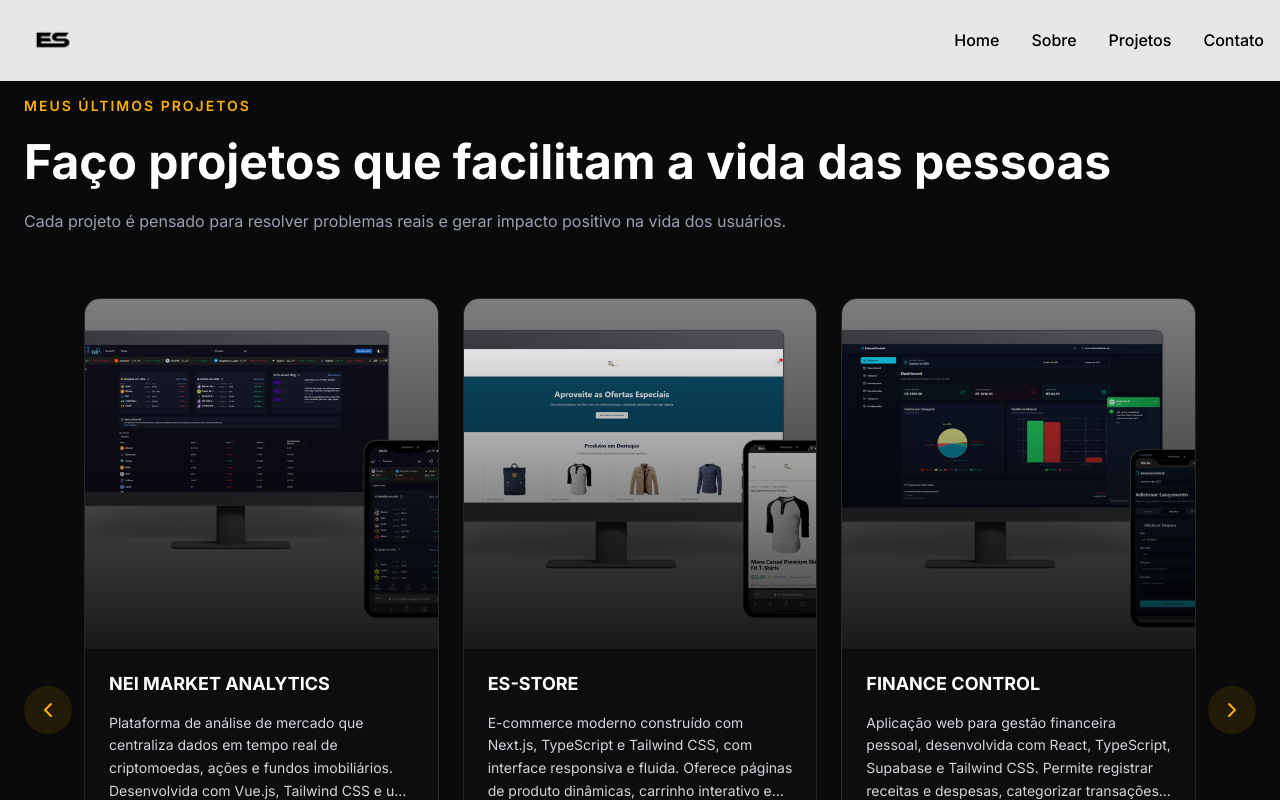
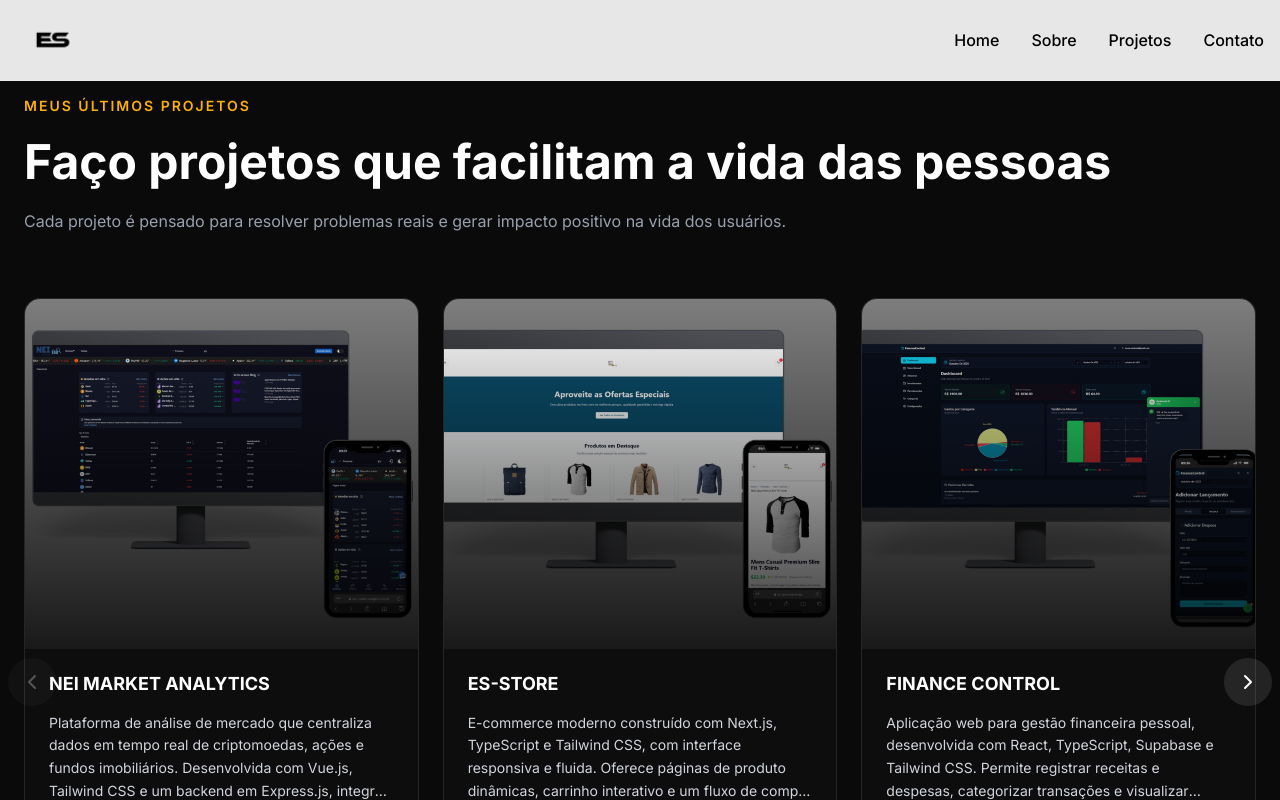
Before and after one commit to eracksonsouza/new-portfolio, a Next.js app: page /projects in a window 1280 px wide. Shown: the top 800 px of the page. Built offline with nearby package versions, Linux system fonts and the light colour scheme.

Commit message:
feat: Implement initial portfolio site structure with hero, projects carousel, and contact form components, and add profile image.

```diff
--- a/src/components/projects-card.tsx
+++ b/src/components/projects-card.tsx
@@ -7,9 +7,8 @@ import lpPsic from "@/../../public/assets/projetos/lp-psic.png";
 import petDev from "@/../../public/assets/projetos/petdev.png";
 import Image from "next/image";
 import Link from "next/link";
-import { Code, ExternalLink } from "lucide-react";
-import { useCarousel } from "@/hooks/useCarousel";
-import { Carousel } from "@/components/ui/carousel";
+import { Code, ExternalLink, ChevronLeft, ChevronRight } from "lucide-react";
+import { useState, useEffect } from "react";
 
 const Projetos = [
   {
@@ -27,7 +26,6 @@ const Projetos = [
   },
   {
     id: 2,
-
     title: "ES-STORE",
     description:
       "E-commerce moderno construído com Next.js, TypeScript e Tailwind CSS, com interface responsiva e fluida. Oferece páginas de produto dinâmicas, carrinho interativo e um fluxo de compra otimizado para mobile. O projeto foi desenhado para melhorar a experiência de compra e conversão, aplicando boas práticas de UI/UX e performance.",
@@ -41,7 +39,6 @@ const Projetos = [
   },
   {
     id: 3,
-
     title: "FINANCE CONTROL",
     description:
       "Aplicação web para gestão financeira pessoal, desenvolvida com React, TypeScript, Supabase e Tailwind CSS. Permite registrar receitas e despesas, categorizar transações e visualizar gráficos interativos que ajudam o usuário a entender e controlar seu orçamento. O sistema conta com autenticação segura e armazenamento persistente.",
@@ -61,7 +58,6 @@ const Projetos = [
   },
   {
     id: 4,
-
     title: "Landing Page — Dra. Marina",
     description:
       "Landing page feita em Next.js e Tailwind CSS para divulgação de serviços de psicologia. Foco total em clareza e credibilidade, apresentando informações sobre os atendimentos, depoimentos de pacientes e um formulário funcional de contato. O design transmite empatia e profissionalismo, conectando novos pacientes com a psicóloga de forma simples e humana.",
@@ -88,32 +84,42 @@ const Projetos = [
   },
 ];
 
-const ProjectsCard = () => {
-  const {
-    currentIndex,
-    itemsPerPage,
-    maxIndex,
-    handlePrev,
-    handleNext,
-    goToSlide,
-    canGoPrev,
-    canGoNext,
-    pauseAutoplay,
-    resumeAutoplay,
-  } = useCarousel({
-    totalItems: Projetos.length,
-    breakpoints: { mobile: 1, tablet: 2, desktop: 3 },
-    autoplay: true,
-    autoplayInterval: 5000,
-    loop: true,
-  });
+export default function ProjectsCard() {
+  const [currentIndex, setCurrentIndex] = useState(0);
+  const [itemsPerPage, setItemsPerPage] = useState(3);
+
+  // Detectar tamanho da tela
+  useEffect(() => {
+    const handleResize = () => {
+      if (window.innerWidth < 768) {
+        setItemsPerPage(1); // Mobile: 1 card
+      } else if (window.innerWidth < 1024) {
+        setItemsPerPage(2); // Tablet: 2 cards
+      } else {
+        setItemsPerPage(3); // Desktop: 3 cards
+      }
+      setCurrentIndex(0); // Reset ao mudar tamanho
+    };
+
+    handleResize();
+    window.addEventListener("resize", handleResize);
+    return () => window.removeEventListener("resize", handleResize);
+  }, []);
+
+  const maxIndex = Math.max(0, Projetos.length - itemsPerPage);
+
+  const handlePrev = () => {
+    setCurrentIndex((prev) => Math.max(0, prev - 1));
+  };
+
+  const handleNext = () => {
+    setCurrentIndex((prev) => Math.min(maxIndex, prev + 1));
+  };
 
   return (
     <section
       id="projects"
       className="min-h-screen bg-[#0a0a0a] py-12 md:py-20 px-4 md:px-6"
-      onMouseEnter={pauseAutoplay}
-      onMouseLeave={resumeAutoplay}
     >
       <div className="max-w-7xl mx-auto">
         <div className="text-left mb-12 md:mb-16 mt-4">
@@ -130,22 +136,28 @@ const ProjectsCard = () => {
         </div>
 
         {/* Carrossel */}
-        <Carousel
-          currentIndex={currentIndex}
-          itemsPerPage={itemsPerPage}
-          maxIndex={maxIndex}
-          onPrev={handlePrev}
-          onNext={handleNext}
-          onGoToSlide={goToSlide}
-          canGoPrev={canGoPrev}
-          canGoNext={canGoNext}
-          buttonColor="#fdb003"
-          indicatorColor="#fdb003"
+        <div className="relative mb-8 md:mb-12">
+          {/* Botão Anterior */}
+          <button
+            onClick={handlePrev}
+            disabled={currentIndex === 0}
+            className="absolute left-0 top-1/2 -translate-y-1/2 -translate-x-2 md:-translate-x-4 z-10 bg-white/10 hover:bg-white/20 disabled:opacity-30 disabled:cursor-not-allowed rounded-full p-2 md:p-3 transition-all"
+            aria-label="Anterior"
+          >
+            <ChevronLeft className="w-4 h-4 md:w-6 md:h-6 text-white" />
+          </button>
+
+          <div className="overflow-hidden px-2 md:px-0">
+            <div
+              className="flex gap-0 md:gap-6 transition-transform duration-500 ease-in-out"
+              style={{
+                transform: `translateX(-${currentIndex * (100 / itemsPerPage)}%)`,
+              }}
             >
               {Projetos.map((projeto) => (
                 <div
                   key={projeto.id}
-              className="w-full md:w-1/2 lg:w-1/3 flex-shrink-0 px-3"
+                  className="flex-shrink-0 w-full px-2 md:px-0 md:w-[calc(50%-12px)] lg:w-[calc(33.333%-16px)]"
                 >
                   <div className="bg-[#111]/50 border border-white/10 rounded-2xl overflow-hidden hover:border-[#fdb003]/30 hover:transform hover:translate-y-[-8px] hover:scale-[1.02] transition-all duration-300 h-full flex flex-col group">
                     <div className="relative h-[280px] md:h-[350px] overflow-hidden">
@@ -153,7 +165,7 @@ const ProjectsCard = () => {
                         src={projeto.image}
                         alt={projeto.title}
                         fill
-                    className="object-cover transition-transform duration-700 group-hover:scale-125"
+                        className="object-cover transition-transform duration-700 group-hover:scale-110"
                       />
                       <div className="absolute inset-0 bg-gradient-to-t from-black/80 via-black/40 to-transparent" />
 
@@ -188,7 +200,9 @@ const ProjectsCard = () => {
                         {projeto.description}
                       </p>
                       <div className="flex gap-2 md:gap-3 bg-[#fdb003]/5 border-l-3 border-l-[#fdb003] p-3 md:p-4 rounded">
-                    <span className="text-lg md:text-xl flex-shrink-0">💡</span>
+                        <span className="text-lg md:text-xl flex-shrink-0">
+                          💡
+                        </span>
                         <p className="text-gray-200 text-xs md:text-sm leading-relaxed">
                           <strong className="text-[#fdb003] font-semibold">
                             Impacto:
@@ -210,8 +224,36 @@ const ProjectsCard = () => {
                   </div>
                 </div>
               ))}
-        </Carousel>
+            </div>
+          </div>
 
+          {/* Botão Próximo */}
+          <button
+            onClick={handleNext}
+            disabled={currentIndex >= maxIndex}
+            className="absolute right-0 top-1/2 -translate-y-1/2 translate-x-2 md:translate-x-4 z-10 bg-white/10 hover:bg-white/20 disabled:opacity-30 disabled:cursor-not-allowed rounded-full p-2 md:p-3 transition-all"
+            aria-label="Próximo"
+          >
+            <ChevronRight className="w-4 h-4 md:w-6 md:h-6 text-white" />
+          </button>
+        </div>
+
+        {/* Indicadores */}
+        <div className="flex justify-center gap-2 mb-8 md:mb-12">
+          {Array.from({ length: maxIndex + 1 }).map((_, index) => (
+            <button
+              key={index}
+              onClick={() => setCurrentIndex(index)}
+              className={`h-2 rounded-full transition-all ${currentIndex === index
+                ? "bg-[#fdb003] w-6 md:w-8"
+                : "bg-white/30 hover:bg-white/50 w-2"
+                }`}
+              aria-label={`Ir para slide ${index + 1}`}
+            />
+          ))}
+        </div>
+
+        {/* Botão CTA */}
         <div className="flex justify-center">
           <Link
             href="#contact"
@@ -223,6 +265,4 @@ const ProjectsCard = () => {
       </div>
     </section>
   );
-};
-
-export default ProjectsCard;
+}
--- a/src/components/ui/carousel.tsx
+++ b/src/components/ui/carousel.tsx
@@ -30,6 +30,8 @@ export function Carousel({
   buttonColor = "#fdb003",
   indicatorColor = "#fdb003",
 }: CarouselProps) {
+  const translateValue = currentIndex * (100 / itemsPerPage);
+
   return (
     <div className="relative mb-8 md:mb-12 px-0 md:px-12">
       <button
@@ -54,7 +56,7 @@ export function Carousel({
         <div
           className="flex transition-transform duration-500 ease-in-out"
           style={{
-            transform: `translateX(-${currentIndex * 100}%)`,
+            transform: `translateX(-${translateValue}%)`,
           }}
         >
           {children}
@@ -86,11 +88,10 @@ export function Carousel({
             <button
               key={index}
               onClick={() => onGoToSlide(index)}
-              className={`h-2 rounded-full transition-all ${
-                currentIndex === index
+              className={`h-2 rounded-full transition-all ${currentIndex === index
                   ? "w-6 md:w-8"
                   : "w-2 bg-white/30 hover:bg-white/50"
-              }`}
+                }`}
               style={{
                 backgroundColor:
                   currentIndex === index ? indicatorColor : undefined,
```
Lines whose indentation alone changed are shown as unchanged.
